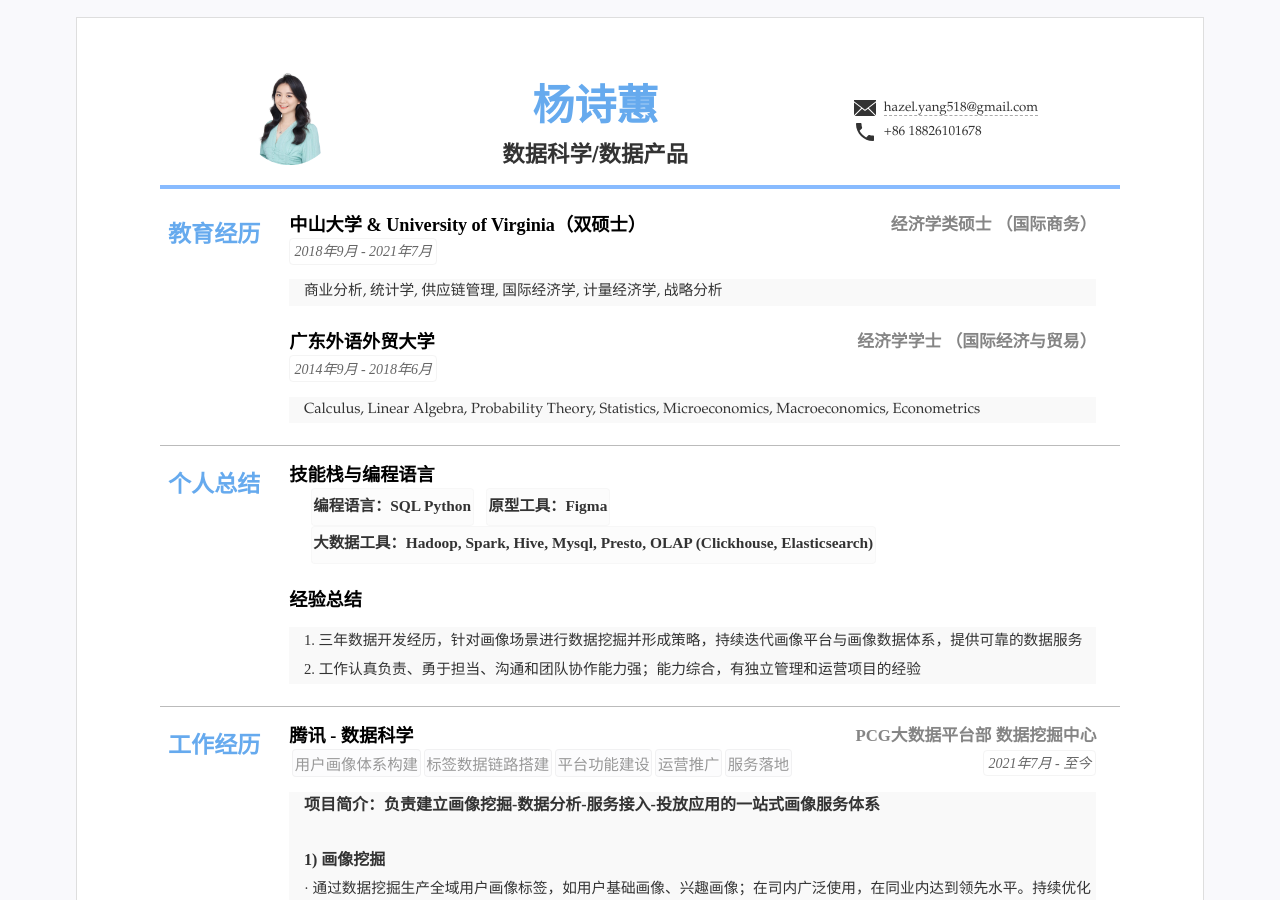
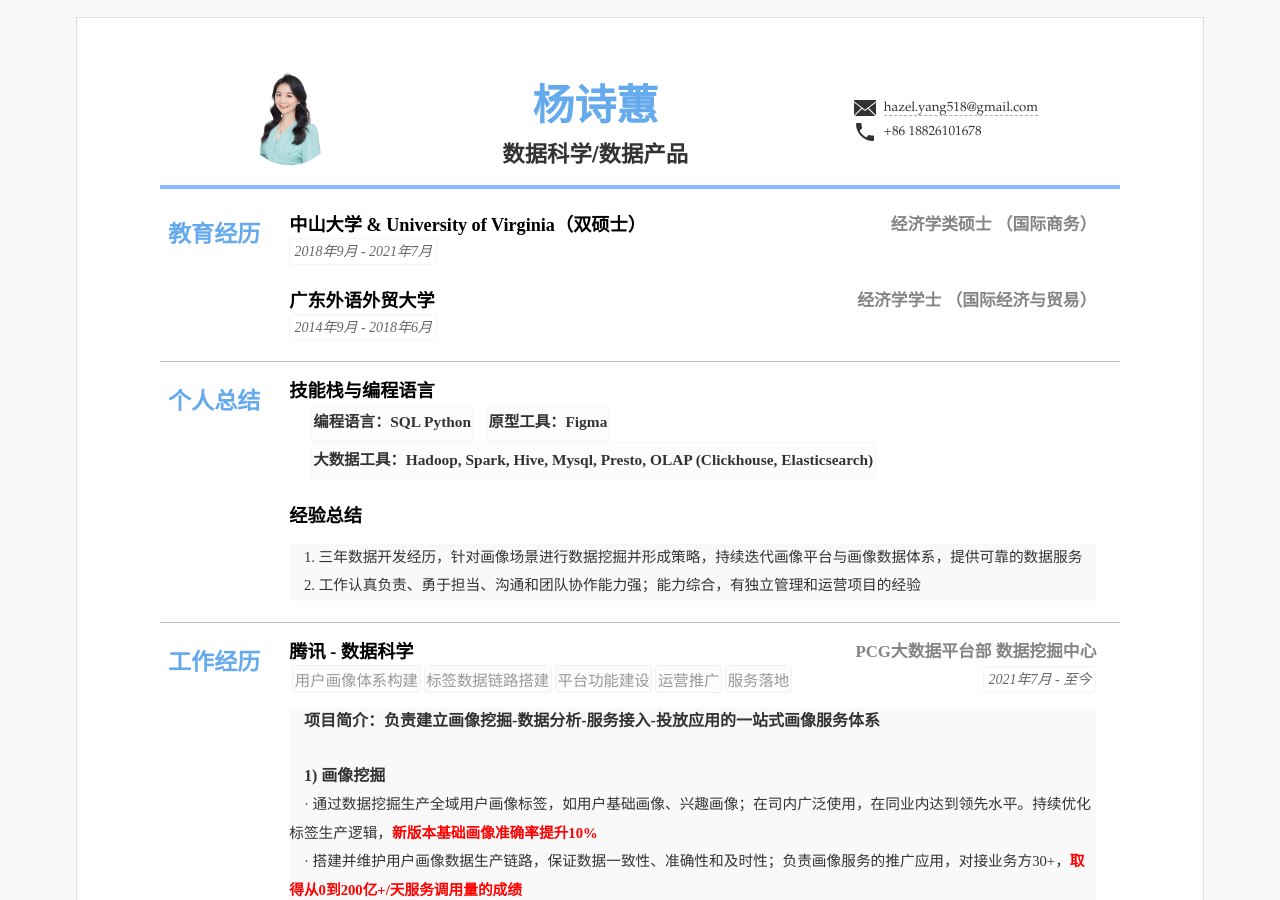
Before and after one commit to kuailexiaoshenxian/cn-wx-cv, a Jekyll site: the page built from index.html, in a window 1280 px wide and 900 px high. Built offline with Jekyll 4.4.1, drawn with Linux system fonts in a browser that asks for light colours.

Commit message:
Update resume.yml

```diff
--- a/_data/resume.yml
+++ b/_data/resume.yml
@@ -32,7 +32,6 @@ main: #简历主要内容，
   - title: <font face="华文细黑粗体">中山大学 & University of Virginia（双硕士）</font>
     duration: <font face="汉仪楷体">2018年9月 - 2021年7月</font>
     sub: <font face="楷体">经济学类硕士 （国际商务） </font>
-    detail: 商业分析, 统计学, 供应链管理, 国际经济学, 计量经济学, 战略分析
     # detail: 商业分析, 统计学, 供应链管理, 国际经济学, 计量经济学, 战略分析
   # - title:
   #   duration: 2019年9月 - 2020年7月
@@ -41,7 +40,6 @@ main: #简历主要内容，
   - title: <font face="华文细黑粗体">广东外语外贸大学</font>
     duration: <font face="汉仪楷体">2014年9月 - 2018年6月</font>
     sub: <font face="楷体">经济学学士 （国际经济与贸易）</font>
-    detail:  Calculus, Linear Algebra, Probability Theory, Statistics, Microeconomics, Macroeconomics, Econometrics
     # detail: Calculus, Linear Algebra, Probability Theory, Statistics, Microeconomics, Macroeconomics, Econometrics
 
 - type: 个人总结
```
